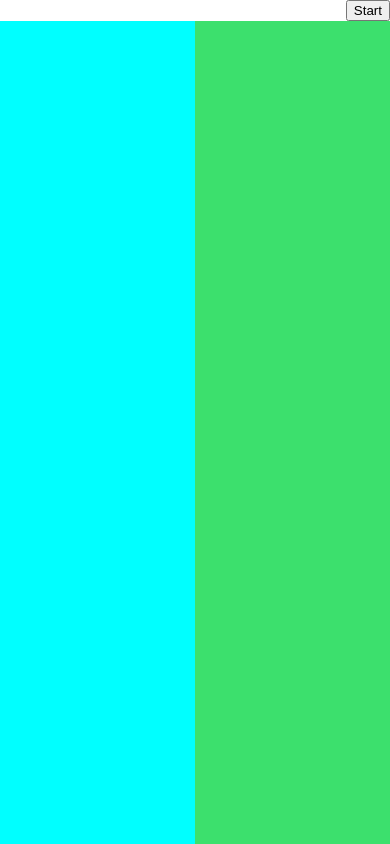
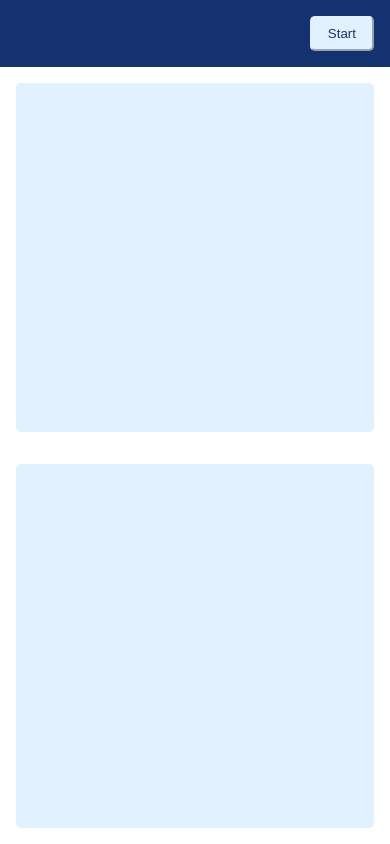
Before and after one commit to NaNguyenn/toeicDemo, a plain HTML site: page index.html in a window 390 px wide. Drawn offline with Linux system fonts and the light colour scheme.

Commit message:
Add basic styling

```diff
--- a/style.css
+++ b/style.css
@@ -39,17 +39,28 @@ table {
 	border-spacing: 0;
 }
 body {
-    font-family: Arial, Helvetica, sans-serif;
+    font-family: Verdana, Geneva, Tahoma, sans-serif;
 	line-height: 1;
     width: 100vw;
     height: 100vh;
     display: flex;
     flex-direction: column;
 }
+button{
+    padding: 0.5rem 1rem;
+    border-radius: 5px;
+}
 
 header {
+    background-color: #143270;
     display: flex;
     justify-content: flex-end;
+    padding: 1rem;
+}
+header button{
+    background-color: #E1F1FF;
+    border-color: #E1F1FF;
+    color: #143270;
 }
 
 main {
@@ -60,26 +71,37 @@ main {
 #firstContainer {
     flex-grow: 1;
     max-width: 50vw;
-    background-color: aqua;
     display: flex;
     justify-content: center;
     align-items: center;
+    background-color: #E1F1FF;
+    margin: 1rem;
+    border-radius: 5px;
 }
 
 #questionImage{
-    max-width: 425px;
+    max-width: 96%;
 }
 
 #secondContainer {
     flex-grow: 1;
-    background-color: rgb(60, 224, 109);
     display: flex;
     flex-direction: column;
+    background-color: #E1F1FF;
+    margin: 1rem;
+    border-radius: 5px;
+}
+#secondContainer button{
+    margin-top: 1rem;
+    max-width: 30%;
+    background-color: white;
+    border-color: white;
 }
 
 #questionContainer {
     display: flex;
     flex-direction: column;
+    margin: 1rem;
 }
 
 .hide {
@@ -87,9 +109,18 @@ main {
 }
 
 .correct{
-    color: chartreuse;
+    color: rgb(3, 165, 3);
 }
 
 .wrong{
-    color: darkred;
+    color: red;
 }
+
+@media (max-width: 480px){
+    main{
+        flex-direction: column;
+    }
+    #firstContainer{
+        max-width: 100vw;
+    }
+}
```
Also changed, not shown: 1 other file.
